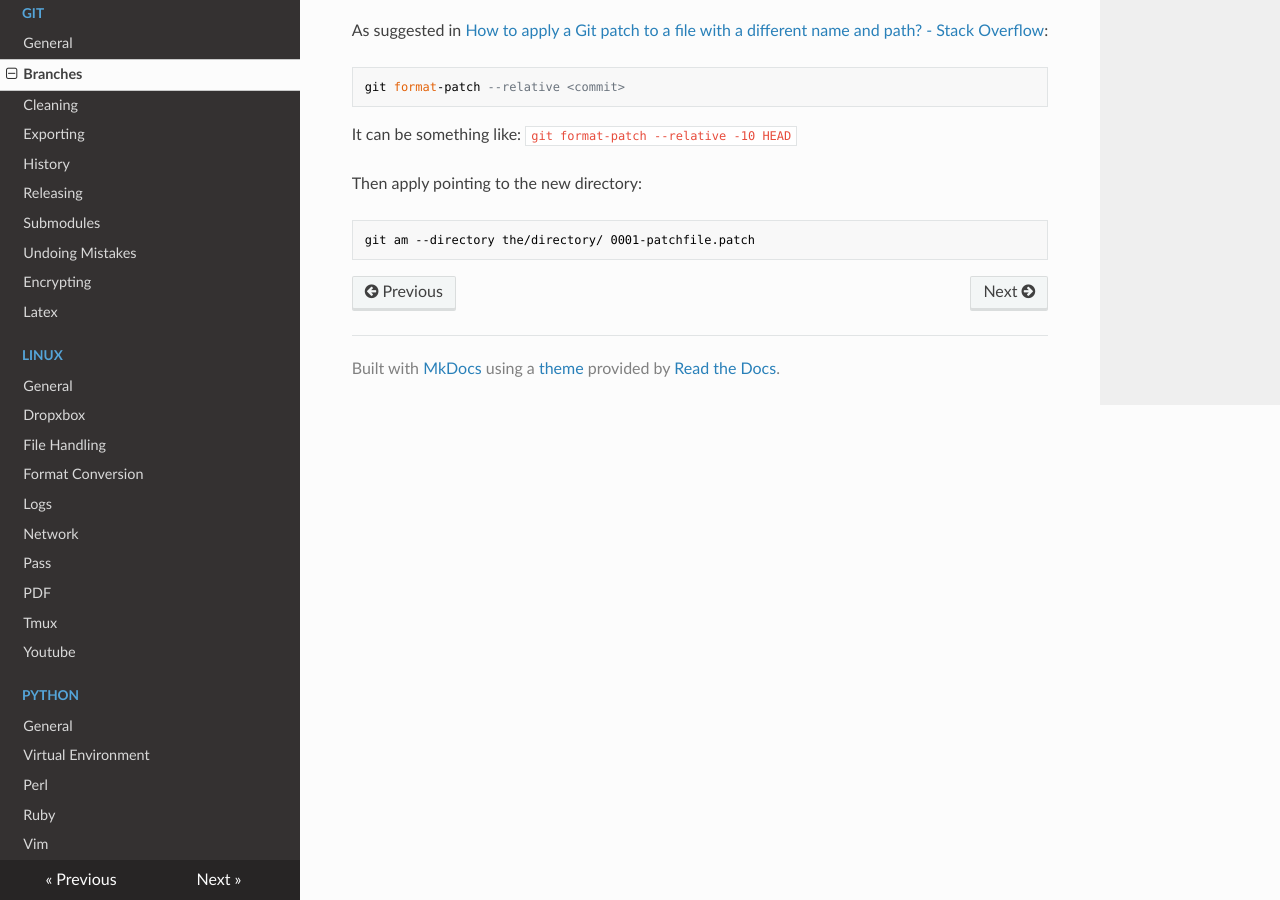
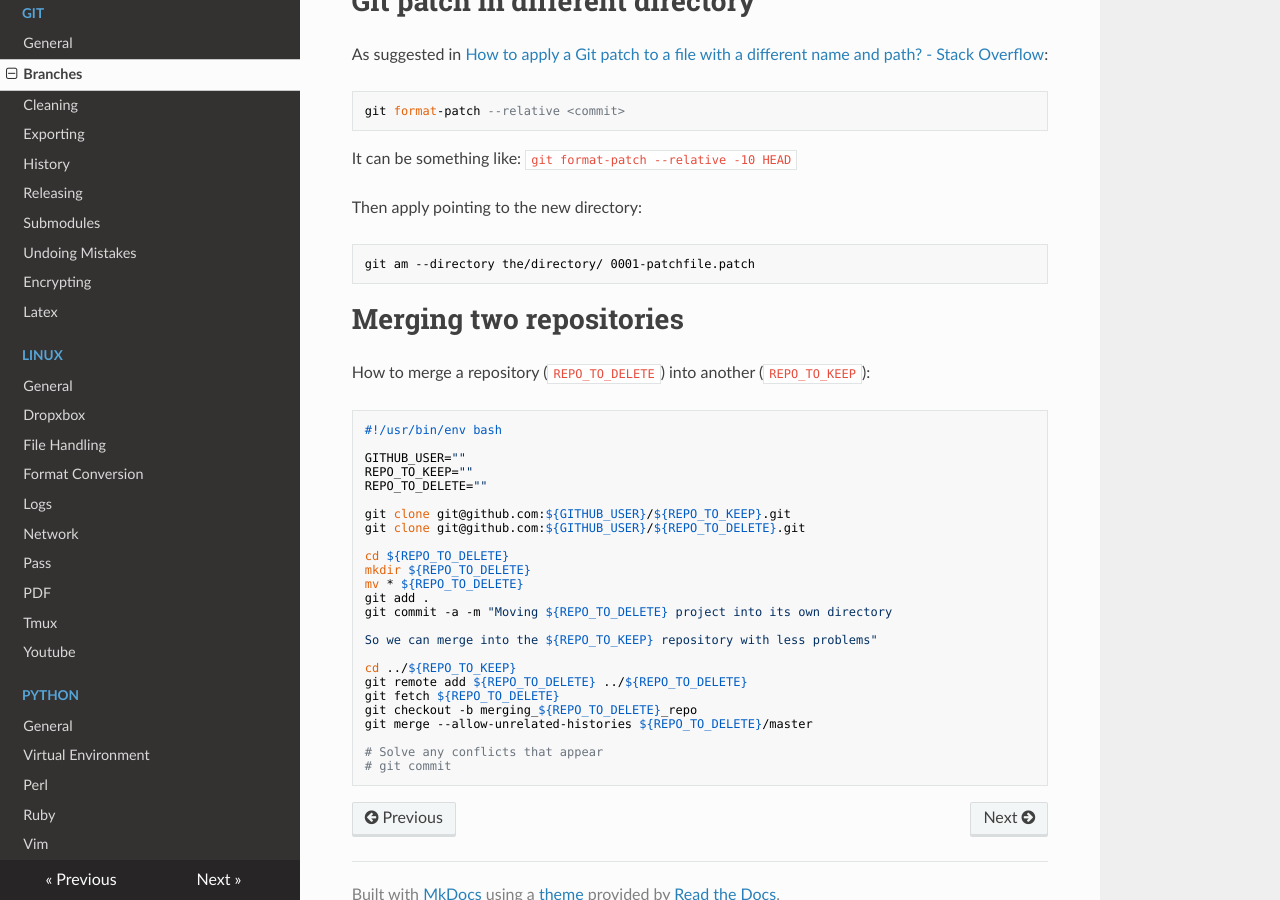
Before and after one commit to hposca/useful_notes, an MkDocs documentation site: the page built from docs/git/branches.md, in a window 1280 px wide and 900 px high, scrolled down 3837 px. Built offline with MkDocs 1.6.1, drawn with Linux system fonts in a browser that asks for light colours; nearby versions of some CDN libraries; old or Windows-style settings are respelled for this version of MkDocs; some of the changed text lies outside the part shown.

Commit message:
How to merge two distinct repositories

````diff
--- a/docs/git/branches.md
+++ b/docs/git/branches.md
@@ -122,7 +122,7 @@ Na raiz do "repositório A":
 git filter-branch --subdirectory-filter [oDitoCujoDoDiretorioQueQueremosSeparar] -- --all
 ~~~
 
-If you want your code to be on another directory structure on repository B:
+If you want your code to be on another directory structure on repository B, execute the following commands still on Repository A:
 
 ~~~
 mkdir -p [new directory location]
@@ -195,3 +195,35 @@ Then apply pointing to the new directory:
 ```
 git am --directory the/directory/ 0001-patchfile.patch
 ```
+
+# Merging two repositories
+
+How to merge a repository (`REPO_TO_DELETE`) into another (`REPO_TO_KEEP`):
+
+```bash
+#!/usr/bin/env bash
+
+GITHUB_USER=""
+REPO_TO_KEEP=""
+REPO_TO_DELETE=""
+
+git clone git@github.com:${GITHUB_USER}/${REPO_TO_KEEP}.git
+git clone git@github.com:${GITHUB_USER}/${REPO_TO_DELETE}.git
+
+cd ${REPO_TO_DELETE}
+mkdir ${REPO_TO_DELETE}
+mv * ${REPO_TO_DELETE}
+git add .
+git commit -a -m "Moving ${REPO_TO_DELETE} project into its own directory
+
+So we can merge into the ${REPO_TO_KEEP} repository with less problems"
+
+cd ../${REPO_TO_KEEP}
+git remote add ${REPO_TO_DELETE} ../${REPO_TO_DELETE}
+git fetch ${REPO_TO_DELETE}
+git checkout -b merging_${REPO_TO_DELETE}_repo
+git merge --allow-unrelated-histories ${REPO_TO_DELETE}/master
+
+# Solve any conflicts that appear
+# git commit
+```
````
